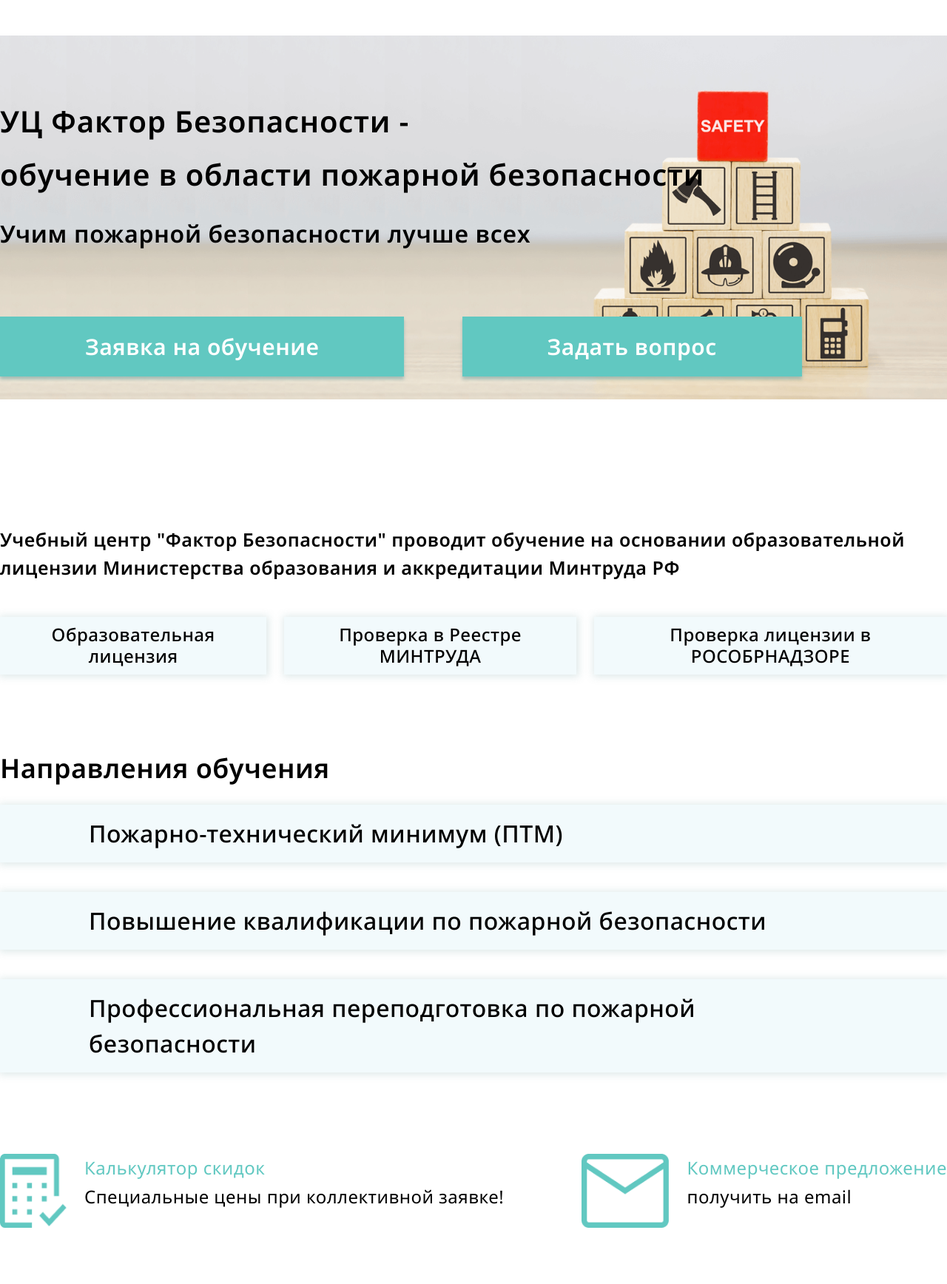
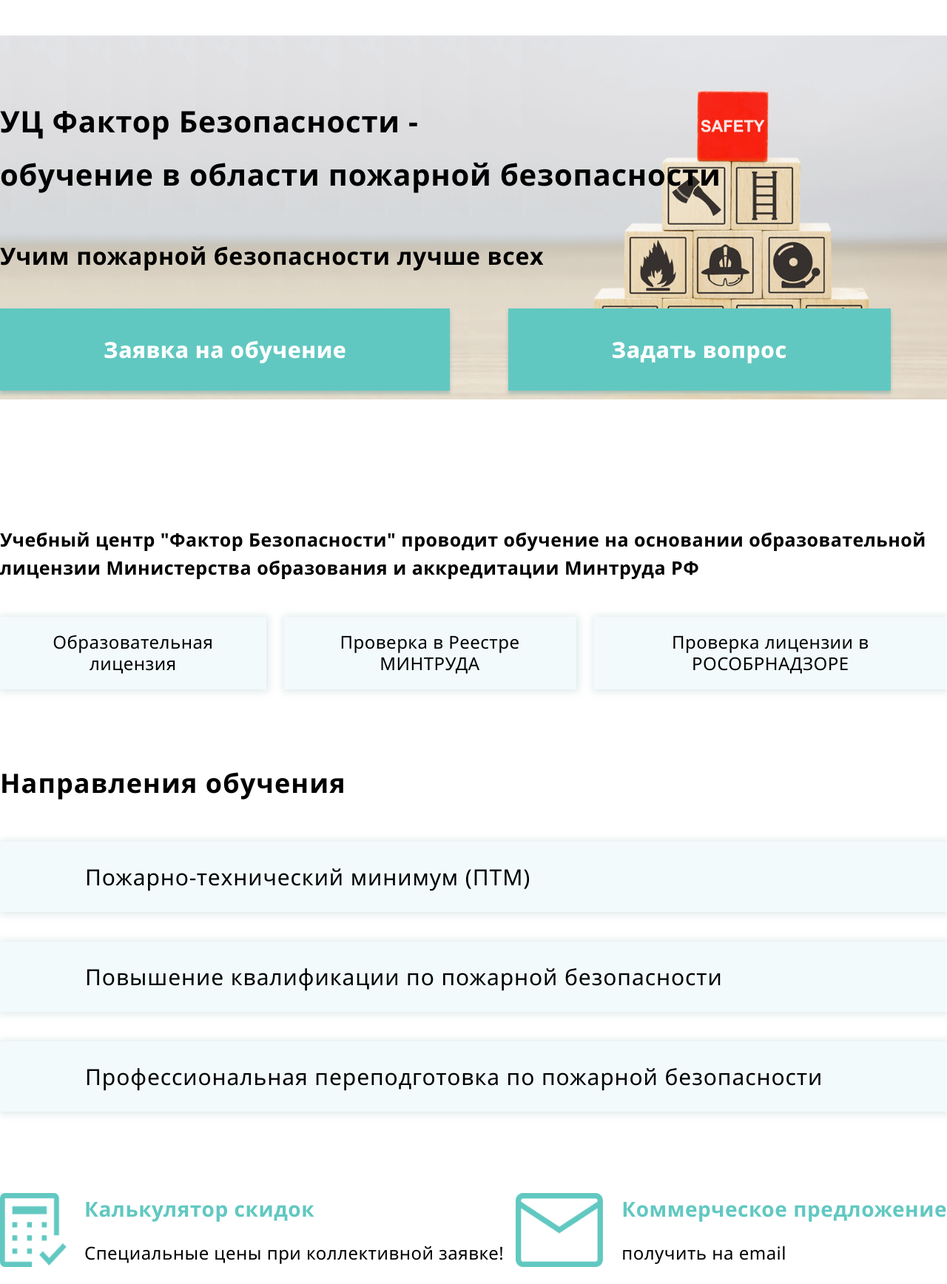
Before and after one commit to pmaks1985/fb-dpo, a PHP site: page / in a window 1280 px wide. Shown: the part 184-1920 px from the top of the page at 74% size. Run offline with PHP 8.4, Linux system fonts and the light colour scheme.

Commit message:
заменил шрифт на главной

```diff
--- a/layout/css/template_styles.css
+++ b/layout/css/template_styles.css
@@ -44,11 +44,12 @@ h1 {
 
 h2,
 .h2 {
-  font-family: 'NotoSans-SemiBold';
-  font-weight: 600;
+  font-family: 'NotoSans-Bold';
+  font-weight: 700;
   font-size: 36px;
   line-height: 120%;
-  padding-bottom: 20px;
+  letter-spacing: 0.03em;
+  padding-bottom: 50px;
 }
 
 h3,
@@ -331,8 +342,8 @@ footer {
 /*content*/
 .general {
   padding: 80px 0;
-  font-family: 'NotoSans-SemiBold';
-  font-weight: 600;
+  font-family: 'NotoSans-Bold';
+  font-weight: 700;
 }
 
 .general-img {
@@ -347,8 +358,7 @@ footer {
   font-size: 40px;
   line-height: 180%;
   letter-spacing: 0.02em;
-  padding-bottom: 25px;
-  max-width: 1030px;
+  padding-bottom: 55px;
 }
 
 .general-description {
@@ -358,12 +368,14 @@ footer {
 }
 
 .general-link {
+  font-family: 'NotoSans-ExtraBold';
+  font-weight: 800;
   font-size: 30px;
   line-height: 120%;
 }
 
 .general-link > a {
-  padding: 20px 115px;
+  padding: 35px 140px;
   background: #61C8C1;
   -webkit-box-shadow: 0px 4px 4px rgba(125, 169, 166, 0.6);
           box-shadow: 0px 4px 4px rgba(125, 169, 166, 0.6);
@@ -380,7 +392,7 @@ footer {
 }
 
 .general > div:first-child {
-  padding-bottom: 9vw;
+  padding-bottom: 7vw;
 }
 
 .educational-center {
@@ -388,22 +400,21 @@ footer {
 }
 
 .educational-center_title {
-  font-family: 'NotoSans-SemiBold';
-  font-weight: 600;
+  font-family: 'NotoSans-Bold';
+  font-weight: 700;
   font-size: 25px;
   line-height: 150%;
   letter-spacing: 0.02em;
 }
 
 .educational-center_link {
-  font-family: 'NotoSans-Medium';
-  font-weight: 500;
+  font-family: 'NotoSans';
   font-size: 24px;
   line-height: 120%;
 }
 
 .educational-center_link > a {
-  padding: 10px 40px;
+  padding: 20px 40px;
   color: #000000;
   background: #F2FAFC;
   -webkit-box-shadow: 1px 1px 10px 2px rgba(125, 169, 166, 0.25);
@@ -419,26 +430,24 @@ footer {
 }
 
 .directions-of-study_link {
-  font-family: 'NotoSans-Medium';
-  font-weight: 500;
-  font-size: 32px;
+  font-family: 'NotoSans';
+  font-weight: 400;
+  font-size: 30px;
   line-height: 150%;
+  letter-spacing: 0.03em;
 }
 
-.directions-of-study_link a {
+.directions-of-study_link div {
   color: #000000;
-}
-
-.directions-of-study_link a:hover {
-  color: #AAB4B3;
-}
-
-.directions-of-study_link > div {
-  padding: 15px 120px;
+  padding: 25px 115px;
   margin-bottom: 40px;
   background: #F2FAFC;
   -webkit-box-shadow: 1px 1px 10px 2px rgba(125, 169, 166, 0.25);
           box-shadow: 1px 1px 10px 2px rgba(125, 169, 166, 0.25);
+}
+
+.directions-of-study_link div:hover {
+  color: #AAB4B3;
 }
 
 .offer-calculator {
@@ -451,6 +460,14 @@ footer {
   background-repeat: no-repeat;
   min-height: 100px;
   min-width: 90px;
+}
+
+.offer-calculator_calc__title {
+  font-family: 'NotoSans-Bold';
+  font-weight: 700;
+  font-size: 28px;
+  line-height: 150%;
+  letter-spacing: 0.02em;
 }
 
 .offer-calculator_letter {
--- a/layout/css/template_styles.scss
+++ b/layout/css/template_styles.scss
@@ -45,11 +45,12 @@
 
     h2,
     .h2 {
-        font-family: 'NotoSans-SemiBold';
-        font-weight: 600;
+        font-family: 'NotoSans-Bold';
+        font-weight: 700;
         font-size: 36px;
         line-height: 120%;
-        padding-bottom: 20px;
+        letter-spacing: 0.03em;
+        padding-bottom: 50px;
     }
 
     h3,
@@ -311,8 +322,8 @@
 
     .general {
         padding: 80px 0;
-        font-family: 'NotoSans-SemiBold';
-        font-weight: 600;
+        font-family: 'NotoSans-Bold';
+        font-weight: 700;
         &-img {
             min-height: 615px;
             max-width: 1600px;
@@ -324,8 +335,7 @@
             font-size: 40px;
             line-height: 180%;
             letter-spacing: 0.02em;
-            padding-bottom: 25px;
-            max-width: 1030px;
+            padding-bottom: 55px;
         }
         &-description {
             font-size: 32px;
@@ -333,10 +343,12 @@
             letter-spacing: 0.02em;
         }
         &-link {
+            font-family: 'NotoSans-ExtraBold';
+            font-weight: 800;
             font-size: 30px;
             line-height: 120%;
             &>a {
-                padding: 20px 115px;
+                padding: 35px 140px;
                 background: #61C8C1;
                 box-shadow: 0px 4px 4px rgba(125, 169, 166, 0.6);
                 &:hover {
@@ -349,26 +361,25 @@
             }
         }
         &>div:first-child {
-            padding-bottom: 9vw;
+            padding-bottom: 7vw;
         }
     }
 
     .educational-center {
         padding-bottom: 105px;
         &_title {
-            font-family: 'NotoSans-SemiBold';
-            font-weight: 600;
+            font-family: 'NotoSans-Bold';
+            font-weight: 700;
             font-size: 25px;
             line-height: 150%;
             letter-spacing: 0.02em;
         }
         &_link {
-            font-family: 'NotoSans-Medium';
-            font-weight: 500;
+            font-family: 'NotoSans';
             font-size: 24px;
             line-height: 120%;
             &>a {
-                padding: 10px 40px;
+                padding: 20px 40px;
                 color: #000000;
                 background: #F2FAFC;
                 box-shadow: 1px 1px 10px 2px rgba(125, 169, 166, 0.25);
@@ -382,21 +393,20 @@
     .directions-of-study {
         padding-bottom: 70px;
         &_link {
-            font-family: 'NotoSans-Medium';
-            font-weight: 500;
-            font-size: 32px;
+            font-family: 'NotoSans';
+            font-weight: 400;
+            font-size: 30px;
             line-height: 150%;
-            & a {
+            letter-spacing: 0.03em;
+            & div {
                 color: #000000;
+                padding: 25px 115px;
+                margin-bottom: 40px;
+                background: #F2FAFC;
+                box-shadow: 1px 1px 10px 2px rgba(125, 169, 166, 0.25);
                 &:hover {
                     color: #AAB4B3
                 }
-            }
-            &>div {
-                padding: 15px 120px;
-                margin-bottom: 40px;
-                background: #F2FAFC;
-                box-shadow: 1px 1px 10px 2px rgba(125, 169, 166, 0.25);
             }
         }
     }
@@ -409,6 +419,13 @@
             background-repeat: no-repeat;
             min-height: 100px;
             min-width: 90px;
+            &__title {
+                font-family: 'NotoSans-Bold';
+                font-weight: 700;
+                font-size: 28px;
+                line-height: 150%;
+                letter-spacing: 0.02em;
+            }
         }
         &_letter {
             background-image: url(/layout/img/letter.png);
--- a/layout/index.html
+++ b/layout/index.html
@@ -196,22 +196,25 @@
                     <div class="directions-of-study">
                         <h2>Направления обучения</h2>
                         <div class="directions-of-study_link">
-                            <div><a href="">Пожарно-технический минимум (ПТМ)</a></div>
+                            <a href="">
+                                <div>Пожарно-технический минимум (ПТМ)</div>
+                            </a>
+                            <a href="">
+                                <div>Повышение квалификации по пожарной безопасности</div>
+                            </a>
+                            <a href="">
                                 <div>
-                                <a href="">Повышение квалификации по пожарной безопасности</a>
+                                    Профессиональная переподготовка по пожарной безопасности
                                 </div>
-                            <div>
-                                <a href="">Профессиональная переподготовка по пожарной безопасности</a
-              >
-            </div>
+                            </a>
                         </div>
                     </div>
 
                     <div class="d-flex offer-calculator justify-content-between">
                         <div class="d-flex">
                             <div class="offer-calculator_calc mr-4"></div>
-            <div>
-              <div>
+                            <div class="d-flex flex-column justify-content-between">
+                                <div class="offer-calculator_calc__title">
                                     <a href="">Калькулятор скидок</a>
                                 </div>
                                 <div>Специальные цены при коллективной заявке!</div>
@@ -219,8 +222,10 @@
                         </div>
                         <div class="d-flex">
                             <div class="offer-calculator_letter mr-4"></div>
-                        <div>
-                            <div><a href="">Коммерческое предложение</a></div>
+                            <div class="d-flex flex-column justify-content-between">
+                                <div class="offer-calculator_calc__title">
+                                    <a href="">Коммерческое предложение</a>
+                                </div>
                                 <div>получить на email</div>
                             </div>
                         </div>
@@ -285,9 +290,12 @@
                     <div class="text-center pb-4">
                         <div class="pb-3">
                             Отправка оригиналов заказным письмом Почтой России
-                        <span class="text-light-green">БЕСПЛАТНО</span>
+                            <span class="text-light-green font-weight-bold">БЕСПЛАТНО</span>
                         </div>
-                    <div><a href="" class="text-underline">Подробнее о доставке </a></div>
+                        <div>
+                            <a href="" class="text-underline font-weight-bold">Подробнее о доставке
+            </a>
+                        </div>
                     </div>
                     <a href="">
                         <div class="d-flex justify-content-center align-items-center calc-delivery">
@@ -398,8 +406,10 @@
 
         <div class="d-flex flex-column any-questions text-center mx-auto">
           <div class="any-questions_title">Остались вопросы?</div>
-          <div>Получите консультацию от экспертов УЦ Фактор безопасности</div>
-          <div>
+          <div class="any-questions_desc">
+            Получите консультацию от экспертов УЦ Фактор безопасности
+          </div>
+          <div class="font-weight-bold">
             <a class="text-black" href="tel:+74932409454">+7 (4932) 40-94-54</a>
                 </div>
                 <div>
@@ -407,7 +417,9 @@
                         <div class="application-for-training mb-0">Задать вопрос</div>
                     </a>
                 </div>
-            <div>Заполните форму и мы вам перезвоним</div>
+                <div class="font-weight-medium">
+                    Заполните форму и мы вам перезвоним
+                </div>
             </div>
     </div>
     </div>
```
Also changed, not shown: other parts of layout/css/template_styles.css (+33 -15 lines), other parts of layout/css/template_styles.scss (+33 -15 lines). Lines whose indentation alone changed are shown as unchanged.
